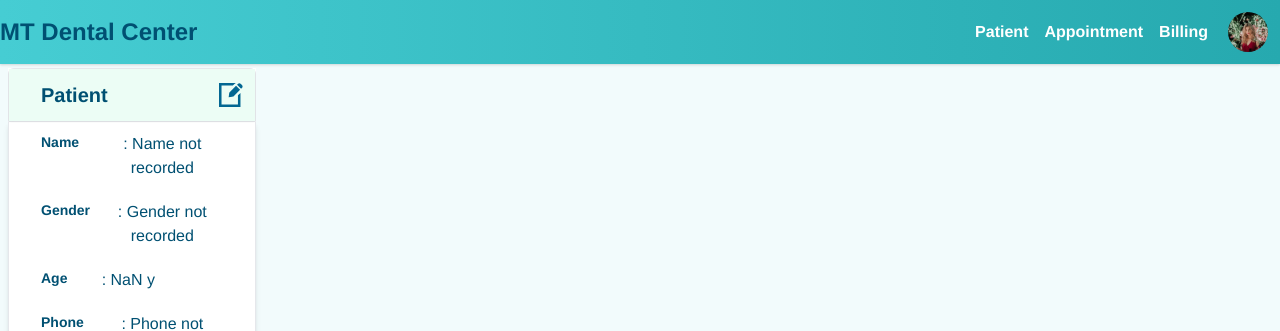
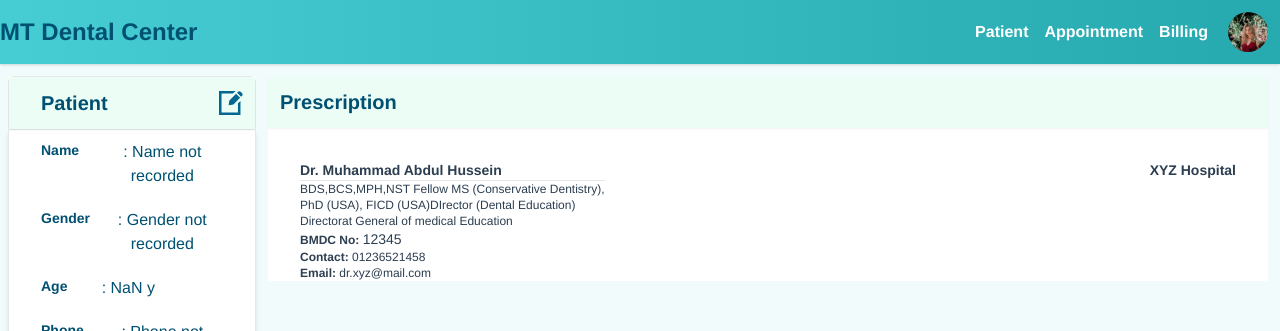
Before and after one commit to SayeedSanjana/denis-vue-js, a Vue app: page /patient-details/1 in a window 1280 px wide. Shown: the top 331 px of the page. Built offline with nearby package versions, Linux system fonts and the light colour scheme; no server answers.

Commit message:
pres new

```diff
--- a/src/views/Billing/SpecificBilling.vue
+++ b/src/views/Billing/SpecificBilling.vue
@@ -1,8 +1,5 @@
 <template>
-    <header class="sticky top-0 z-50">
 
-        <Nav />
-    </header>
 
     <h2 class="text-2xl text-left font-bold mx-24 mt-10 text-regal-teal">Patient Billing</h2>
     <div class="mx-24 my-14 bg-white">
@@ -60,7 +57,7 @@
 <script>
     import NewBill from "./NewBill.vue";
     import TreatmentTimeline from "../../components/TreatmentTimeline.vue";
-    import Nav from "../../components/Nav.vue";
+    // import Nav from "../../components/Nav.vue";
     import PastBillList from "./PastBillList.vue";
     import axios from "axios"
     export default {
@@ -69,7 +66,7 @@
         components: {
             NewBill,
             TreatmentTimeline,
-            Nav,
+            // Nav,
             PastBillList
         },
 
--- a/src/views/DoctorsPortal/PatientDetails.vue
+++ b/src/views/DoctorsPortal/PatientDetails.vue
@@ -12,6 +12,10 @@
                 <!--sidebar-->
 
                 <div class=" lg:w-4/5  ">
+
+
+                    <CreatePrescription />
+
                     <!--nav-->
                     <!-- <div class="xl:flex justify-between min-h-screen ">
                         <div class="xl:w-3/5  md:mb-4  ">
@@ -34,6 +38,7 @@
     // import TreatmentPrescriptionNav from "../../components/TreatmentPrescriptionNav.vue"
     // import PastPresGeneralNav from "../../components/PastPresGeneralNav.vue";
     // import Nav from "../../components/Nav.vue";
+    import CreatePrescription from "../Prescription/CreatePrescription.vue"
     import PreviousMedicalRecords from "../DoctorsPortal/PreviousMedicalRecords.vue";
     // import axios from "axios";
     export default {
@@ -41,7 +46,8 @@
             // Nav,
             // TreatmentPrescriptionNav,
             // PastPresGeneralNav,
-            PreviousMedicalRecords
+            PreviousMedicalRecords,
+            CreatePrescription
         },
         created() {
              this.$store.dispatch('fetchPatient', this.$route.params.id);
--- a/src/views/DoctorsPortal/PreviousMedicalRecords.vue
+++ b/src/views/DoctorsPortal/PreviousMedicalRecords.vue
@@ -1,7 +1,7 @@
 <template>
     <div class=" ml-2">
         <!-- Profile infomation START  -->
-        <div class=" bg-white w-full hover:overflow-hidden  mt-1">
+        <div class=" bg-white w-full hover:overflow-hidden  mt-3">
             <div class=" border rounded-t-md">
 
                 <div class="flex justify-between  bg-green-50 shadow-sm text-regal-teal text-xl font-semibold p-3 ">
--- /dev/null
+++ b/src/views/Prescription/CreatePrescription.vue
@@ -0,0 +1,39 @@
+<script>
+    export default {
+
+    }
+</script>
+
+<template>
+    <div class="mx-3 ">
+        <div class="bg-white  rounded-t-md w-full hover:overflow-hidden  mt-3">
+            <label for="" class="flex justify-between  bg-green-50 shadow-sm text-regal-teal text-xl font-semibold p-3">Prescription</label>
+            <div class="flex justify-between m-8">
+                <div>
+                    <p class="font-semibold text-sm text-left">Dr. Muhammad Abdul Hussein</p>
+                    <hr>
+
+                    <p class="text-xs text-left">BDS,BCS,MPH,NST Fellow MS (Conservative Dentistry), <br/>
+                       PhD (USA), FICD (USA)DIrector (Dental Education) <br/>
+                       Directorat General of medical Education
+                    </p>
+                    <p class="text-xs text-left"><span class="text-xs font-semibold">BMDC No: </span><span class="text-sm">12345</span></p>
+                    <p class="text-xs text-left"><span class="text-xs font-semibold">Contact: </span><span class="">01236521458</span></p>
+                    <p class=" text-xs text-left"><span class="text-xs font-semibold">Email: </span><span class="">dr.xyz@mail.com</span></p>
+
+                </div>
+                <div>
+                    <p class="font-semibold text-sm">XYZ Hospital</p>
+                    <p></p>
+                </div>
+
+            </div>
+        </div>
+
+
+    </div>
+</template>
+
+<style scoped>
+
+</style>
```
